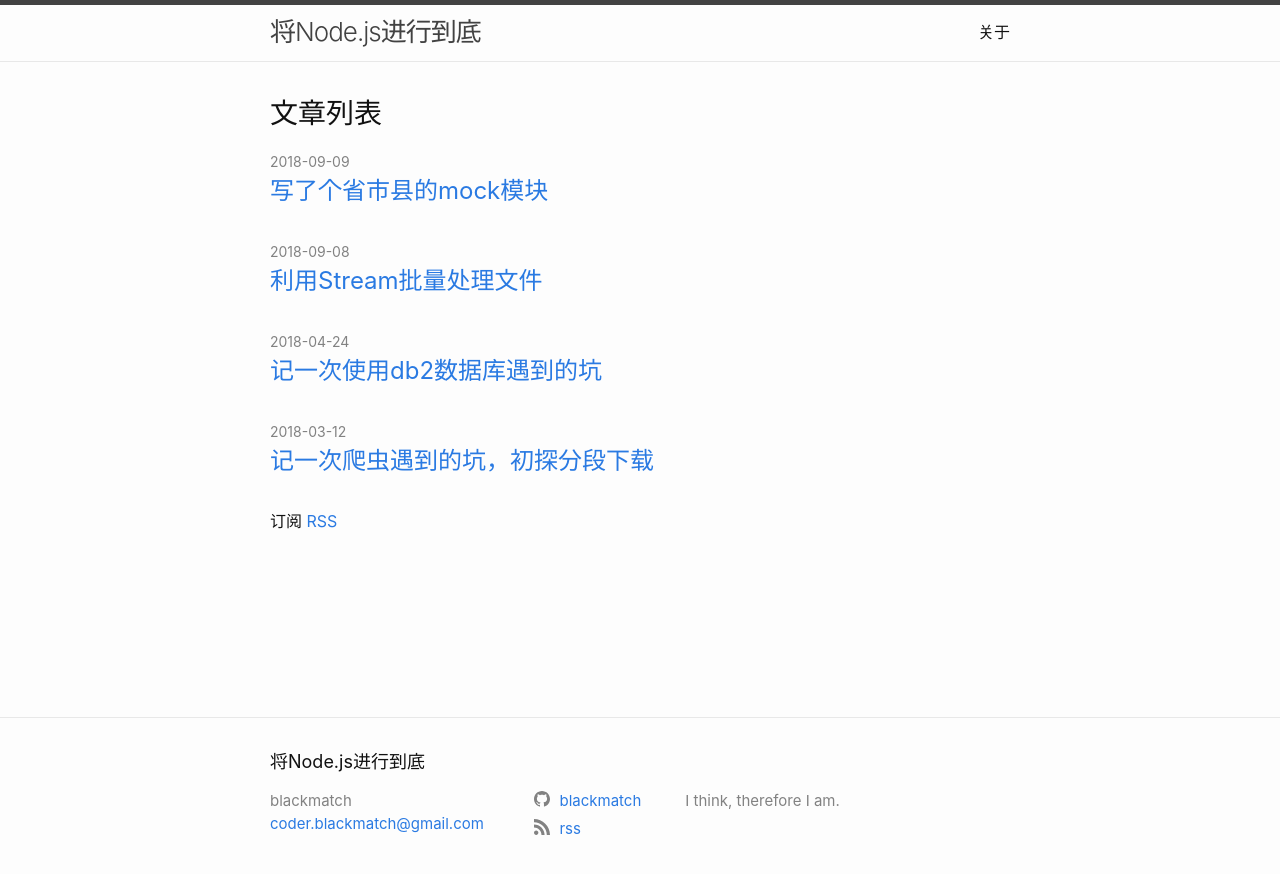
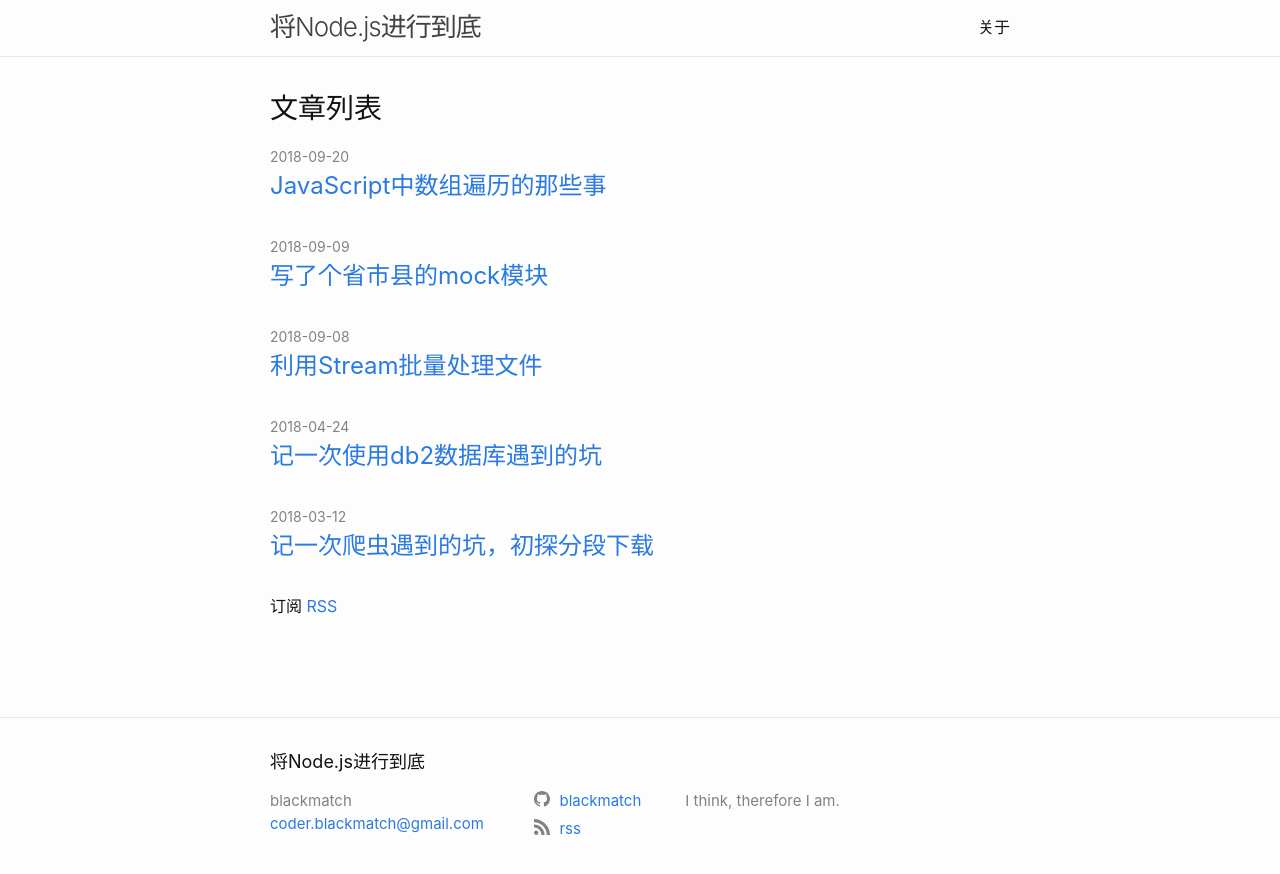
Before and after one commit to blackmatch/blackmatch.github.io, a Jekyll site: the page built from index.md, in a window 1280 px wide. Shown: the top 874 px of the page. Built offline with Jekyll 4.4.1, drawn with Linux system fonts in a browser that asks for light colours; part of the change alters nothing that is shown.

Commit message:
feat: add post

````diff
--- /dev/null
+++ b/_posts/2018-09-20-javascript-array-iterator.md
@@ -0,0 +1,168 @@
+---
+layout: post
+title: "JavaScript中数组遍历的那些事"
+---
+
+## 前言
+
+今天测试MM给我提了个issue：某个页面点击查询后就卡死了。由于查询的数据量比较多，我第一反应就是相关接口的SQL语句需要优化，但是我调试的时候发现几条查询语句都在500毫秒内得到结果返回了，而且这几条查询是并发执行的，所以SQL语句没问题，经过调试发现，主要耗时在程序的循环遍历，最外层的循环有250多次，每次遍历需要消耗500毫秒左右，这样的话接口返回就需要2分钟左右，而前端请求接口的超时默认是80秒，超时后走`catch`回调，估计前端也没有处理 `catch` ，所以导致界面一直转圈圈卡死了。言归正传，接口的主要耗时是在程序的循环操作，因为循环中有嵌套，总共3层（代码写得好烂，但是基于现在的业务逻辑，也只能这样了），通过 `debug` ，发现最耗时的操作在最里层的循环中。
+
+## 分析问题
+
+在第2层的循环，有一个操作是：**从一个数组中找出符合条件的所有元素，取这些元素的值进行一些计算**，使用的方式也是循环遍历。我们把这个元素称为`arrayData`，这个数组的长度为15000左右，遍历这个数组的操作便是第3层循环。第1层循环次数是250次左右，第二层循环次数是4次，第3层循环次数是15000次左右。第3层循环在第2层循环中会执行多次，代码结构是这样的：
+
+```js
+ for () {
+    // 第1层循环
+    for (){
+      // 第2层循环
+
+      arrayData.forEach((item) => {
+        // 第3层循环
+      });
+
+      arrayData.forEach((item) => {
+        // 第3层循环
+      });
+      ...
+    }
+  }
+```
+
+感觉有点不忍直视。。。自己写的代码，哭着也要调试完。第3层循环，完整的走完一遍，大概需要80毫秒左右，然后在第2层循环中有4次这样的循环，所以这部分操作就消耗了320毫秒左右。所以，我把注意力集中在如何优化这320毫秒上。
+
+## 优化方案
+
+### 从业务逻辑优化
+
+我首先考虑的是从业务逻辑上进行优化，经过排查代码，发现一个可行的方法是：减少arrayData的长度。`arrayData`可以从业务逻辑上进行分组，得到几个长度大约 **2000** 左右的数据，这样第三层循环的时候就大大减少了循环次数，原来是 **15000\*4=60000** 次，现在是 **2000\*4=8000** 次，减少了 **52000** 次。经过这样优化，第3层循环每次大概需要40毫秒左右，原来的耗时是80毫秒，这样对最外层的循环来说，每次减少了 40\*4=160 毫秒，总时间减少了 **250\*160 = 40000**  毫秒，也就是40秒！我滴乖乖！虽然总时间减少了40秒，但还是很慢。
+
+### 从数组遍历方式上优化
+
+从上面的代码结构中可以看到，第3层循环使用的是`forEach`来进行遍历的，第1层和第2层其实使用的是`ES6的for-of`进行遍历的。这个差别让我产生了疑虑：这两种遍历方式会不会存在性能上的差异？于是，我把第3层的遍历方式从`forEach`换成了最古老的`for循环遍历`，代码是这样的：
+
+```js
+for (let i = 0, len = arrayData.length; i < len; i++) {
+    const item = arrayData[i];
+}
+```
+
+> 需要注意一个细节，在数组长度不会动态变化的情况下，要用一个变量来接数组的长度，不要直接写`i<arrayData.length`，据说也会对性能有细微的影响。
+
+这样一改，奇迹出现了。总时间又减少了**20**秒左右。然后再东补补西补补，接口总耗时30秒左右，对我们的系统来说已经是可以接受的程度了，然后代码提交发布，打完收工，测试MM对我刮目相看。哈哈哈。。。等等，还没完呢！请继续往下看。
+
+## JavaScript中的数组
+
+JavaScript的数组与其他编程语言的数组有较大的差别，首先，JavaScript的数组元素可以是任意类型，一个数组，第1个元素可以是数字，第2个元素可以是字符串，第3个元素可以是对象；其次，JavaScript的数组其实也是对象，有对象就有**键**和**值**，默认情况下，JavaScript会给数组每一个元素创建一个从0开始的键，可以通过[key]访问数组中的元素，如果key传的是整型，会自动转换成字符串类型。举例：
+
+```javascript
+const arr1 = [1, 'str', { name: 'blackmatch' }];
+console.log(arr1[1]);           // str
+console.log(arr1['1']);         // str
+console.log(arr1.length);       // 3
+console.log(Object.keys(arr1)); // [ '0', '1', '2' ]
+
+const arr2 = ['str1', 'str2', 'str3'];
+console.log(arr2[1]);           // str2
+console.log(arr2['1']);         // str2
+console.log(arr1.length);       // 3
+console.log(Object.keys(arr2)); // [ '0', '1', '2' ]
+
+const arr3 = [];
+arr3['name'] = 'blackmatch';
+arr3['age'] = 18;
+console.log(arr3);              // [ name: 'blackmatch', age: 18 ]
+console.log(arr3['age']);       // 18
+console.log(arr3.age);          // 18
+console.log(arr3.length);       // 0
+console.log(Object.keys(arr3)); // [ 'name', 'age' ]
+
+const arr4 = [];
+console.log(arr4.length);   // 0
+arr4['0'] = 1;
+console.log(arr4.length);   // 1
+console.log(arr4);          // [ 1 ]
+
+const obj = {
+  name: 'blackmatch',
+  age: 18
+};
+console.log(obj.length);        // undefined
+console.log(Object.keys(obj));  // [ 'name', 'age' ]
+```
+
+这里比较有意思的是，`arr3.length` 输出的结果是0。其实原因很简单：因为 `arr3` 中没有元素。通过 `arr3['age']=18` 的方式并不能给 `arr3` 添加元素，其原因是：
+
+> 在**ECMAScript**中，**Object**是所有对象的基础，因此所有对象都具有**Object**的基本属性和方法。
+
+也就是说，  `arr3['age']=18` 只是给 `arr3` 添加了一个名为 `age` 的**键**，并将其**值**设置为 `18` ，并没有往 `arr3` 中添加元素，而 `arr3.length` 返回的是 `arr3` 元素的个数。给数组添加元素可以通过**对象字面量**、**push**、**unshift**等方法实现，也可以通过 `arr[key]=value` 的形式来添加或者修改元素，需要注意的是这里的 `key` 必须是字符串的数字，比如： `arr['1']='element'` ，由于数组的最大长度是(2^32) - 1，所以数组元素的 `key` 的范围是0 ~ (2^32) - 2。 JavaScript的 `Array` 对象还有很多细节值得关注，这里就不一一展开了。
+
+## JavaScript中数组的遍历方式
+
+JavaScript数据遍历主要有以下3种方式：
+
+* 最古老的for循环遍历
+
+```javascript
+for (let i = 0, len = rows.length; i < len; i++) {
+  const row = rows[i];
+}
+```
+
+* forEach遍历
+
+```javascript
+row.forEach((row, idx, arr) => {
+
+});
+```
+
+* ES6的for-of遍历
+
+```javascript
+for (const row of rows) {
+
+}
+```
+
+这3种遍历方式各有千秋，具体该使用哪种方式需要结合具体的业务场景，但是这3种遍历方式在性能上是存在差异的，我在**jsPerf**平台对这3种方式进行了性能比较。测试方式很简单：先准备一个长度为20000的数组，数组的每个元素是一个对象，然后分别使用这3种方式对数组进行遍历，对每个元素做一个简单的赋值操作，最后比较每种方式的耗时。准备代码如下：
+
+```html
+<script>
+var rows = [];
+
+for (let i = 0; i < 20000; i++) {
+  const row = {
+    name: 'blackmatch',
+    age: 18
+  };
+
+  rows.push(row);
+}
+
+function handleRow(row) {
+  if (row && row.age > 0) {
+    row.age = row.age * 2;
+  }
+}
+
+</script>
+```
+
+测试结果如下：
+
+![perf-test]({{ site.url }}/images/javascript-array-iterator/perf-test.png)
+
+可以看出，在性能方面：**for>for-of>forEach**。测试地址为：[https://jsperf.com/for-vs-foreach-vs-for-of-by-blackmatch/1](https://jsperf.com/for-vs-foreach-vs-for-of-by-blackmatch/1) 。所以，如果需要遍历的数组长度比较大的时候，需要考虑一下性能问题。另外，不推荐使用**for-in**对数组进行遍历，具体原因就不赘述了。
+
+## 后话
+
+大家可能觉得一个接口要耗时几十秒，这能忍？说实话，我也不能忍，我的优化方式可能也不对；但是从结果来看，从原来的一直卡死，到现在的几十秒能出结果，至少这个功能现在能用了。还有最关键的一点就是，我们的客户甚至我的领导，对性能真的一点都不在乎，能用就行了，他们更在乎的是增加需求，修改需求，领导也不希望我在性能调优上花太多时间，其实我做的这次优化更多的是从业务逻辑上优化了，因为我一开始就觉得代码逻辑以及计算等操作不会消耗太多时间，应该优化的是SQL语句和数据库结构，但事实上，性能优化涉及到每一个细节，只是在不同的环境下某些细节会更加突出，某些细节可以忽略不计。不说了，我要去改需求了。。。
+
+## 参考资料
+
+《JavaScript高级程序设计（第3版）》
+
+[https://zhuanlan.zhihu.com/p/23812134](https://zhuanlan.zhihu.com/p/23812134)
+
+[https://juejin.im/post/5a3a59e7518825698e72376b](https://juejin.im/post/5a3a59e7518825698e72376b)
--- a/_sass/minima/_layout.scss
+++ b/_sass/minima/_layout.scss
@@ -2,7 +2,7 @@
  * Site header
  */
 .site-header {
-  border-top: 5px solid $grey-color-dark;
+  // border-top: 5px solid $grey-color-dark;
   border-bottom: 1px solid $grey-color-light;
   min-height: $spacing-unit * 1.865;
 
````
Also changed, not shown: images/javascript-array-iterator/perf-test.png (added).
